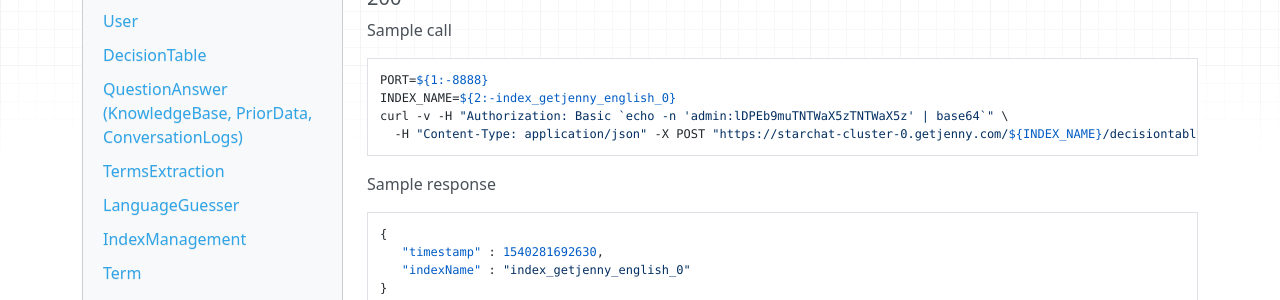
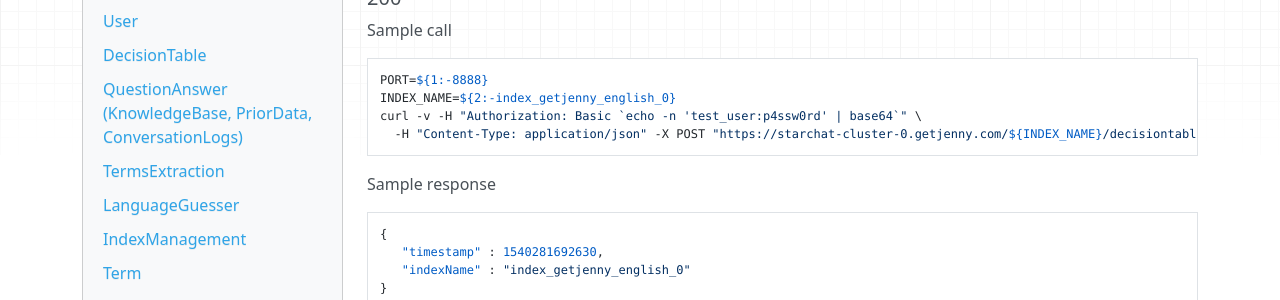
Before and after one commit to acollamati/starchat-doc, an MkDocs documentation site: the page built from docs/apis.md, in a window 1280 px wide and 900 px high, scrolled down 18558 px. Shown: the part 151-451 px from the top of the window. Built offline with MkDocs 1.6.1, drawn with Linux system fonts in a browser that asks for light colours; nearby versions of some CDN libraries; old or Windows-style settings are respelled for this version of MkDocs.

Commit message:
fixed doc

````diff
--- a/docs/apis.md
+++ b/docs/apis.md
@@ -1030,7 +1030,7 @@ Sample call
 ```bash
 PORT=${1:-8888}
 INDEX_NAME=${2:-index_getjenny_english_0}
-curl -v -H "Authorization: Basic `echo -n 'admin:lDPEb9muTNTWaX5zTNTWaX5z' | base64`" \
+curl -v -H "Authorization: Basic `echo -n 'test_user:p4ssw0rd' | base64`" \
   -H "Content-Type: application/json" -X POST "https://starchat-cluster-0.getjenny.com/${INDEX_NAME}/decisiontable_async_reload"
 ```
 
````
